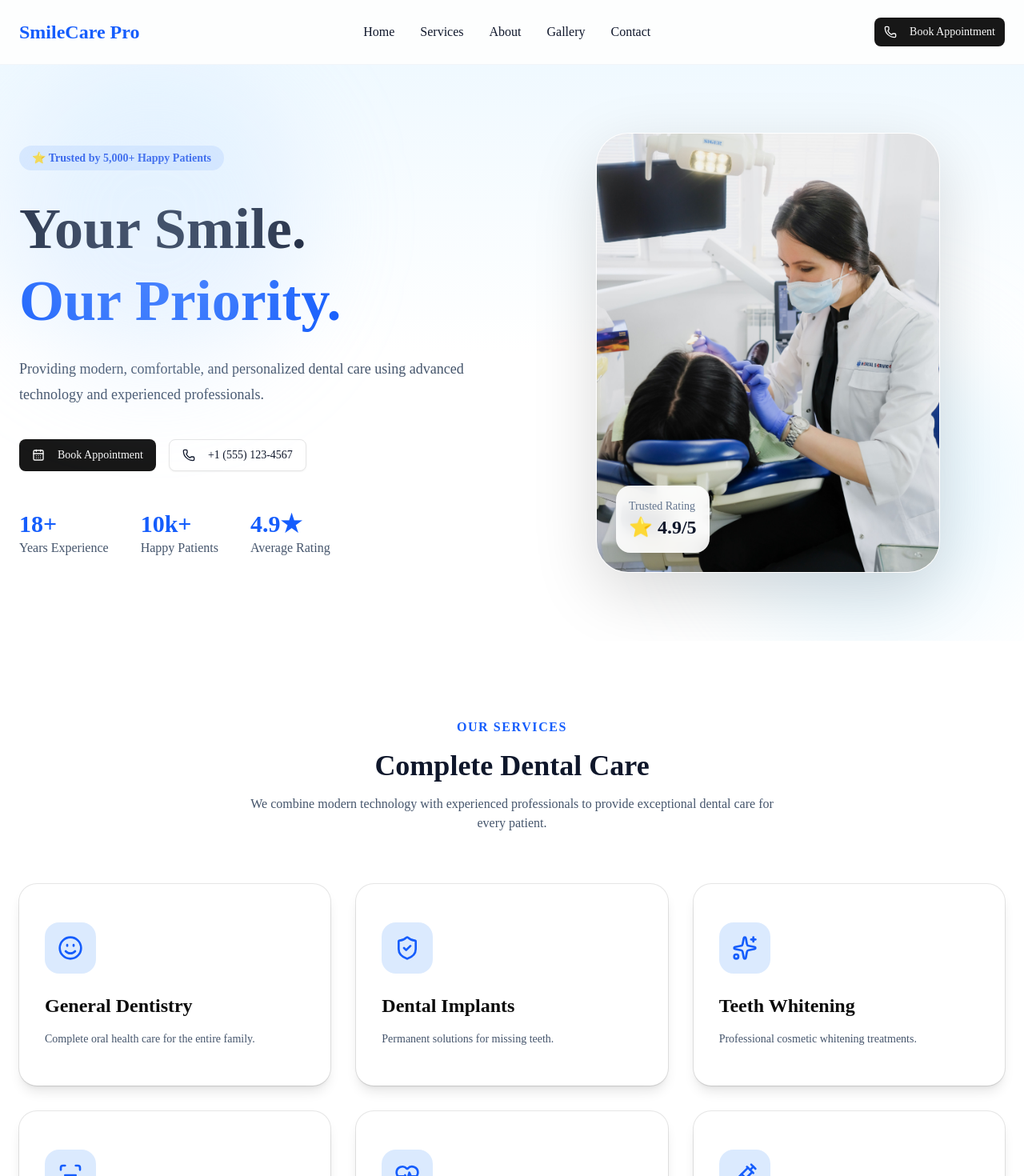
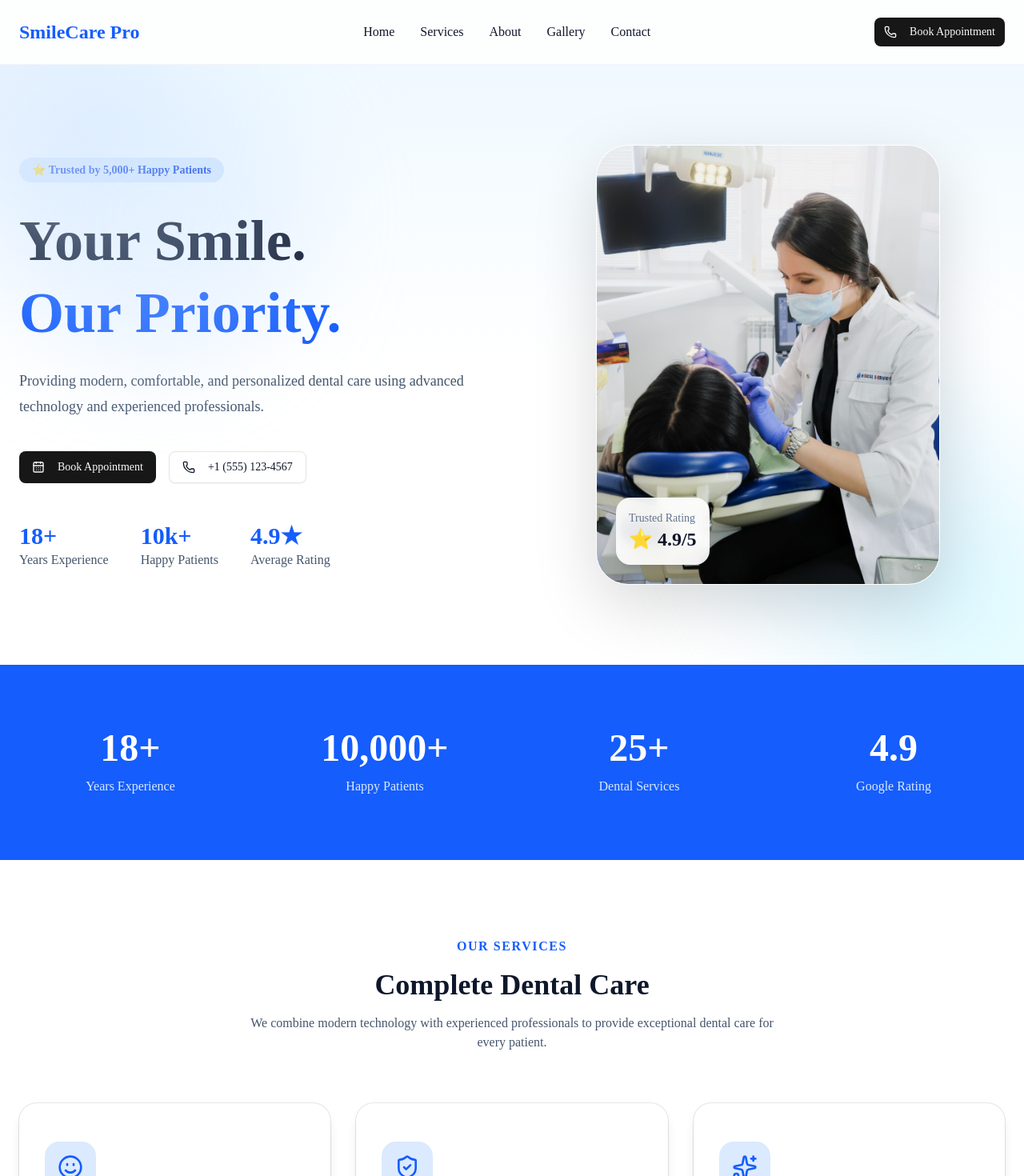
Before and after one commit to Ahmed18273/smilecare-pro, a Next.js app: page / in a window 1280 px wide. Shown: the top 1470 px of the page at 80% size. Built offline with nearby package versions, Linux system fonts and the light colour scheme.

Commit message:
Improve homepage layout and animations

```diff
--- a/app/page.tsx
+++ b/app/page.tsx
@@ -4,14 +4,18 @@ import Services from "@/components/home/Services";
 import WhyChooseUs from "@/components/home/WhyChooseUs";
 import Stats from "@/components/home/stats";
 import Footer from "@/components/layout/footer";
+import About from "@/components/home/about";
+import Testimonials from "@/components/home/testimonials";
 export default function Home() {
   return (
     <>
       <Navbar />
       <Hero />
+      <Stats />
       <Services />
       <WhyChooseUs />
-      <Stats />
+      <About />
+      <Testimonials />
       <Footer />
     </>
   );
--- /dev/null
+++ b/components/animations/fade-in.tsx
@@ -0,0 +1,28 @@
+"use client";
+
+import { motion } from "framer-motion";
+import { ReactNode } from "react";
+
+type FadeInProps = {
+  children: ReactNode;
+  delay?: number;
+};
+
+export default function FadeIn({
+  children,
+  delay = 0,
+}: FadeInProps) {
+  return (
+    <motion.div
+      initial={{ opacity: 0, y: 35 }}
+      whileInView={{ opacity: 1, y: 0 }}
+      viewport={{ once: true, amount: 0.2 }}
+      transition={{
+        duration: 0.6,
+        delay,
+      }}
+    >
+      {children}
+    </motion.div>
+  );
+}
--- a/components/home/Hero.tsx
+++ b/components/home/Hero.tsx
@@ -6,9 +6,11 @@ import { siteConfig } from "@/data/site";
 export default function Hero() {
   return (
     <section id="home" className="relative overflow-hidden bg-gradient-to-b from-sky-50 via-white to-white">
+      <div className="absolute -top-24 -left-24 h-72 w-72 rounded-full bg-blue-100 blur-3xl opacity-50"></div>
+      <div className="absolute -bottom-24 -right-24 h-72 w-72 rounded-full bg-cyan-100 blur-3xl opacity-50"></div>
       <div className="absolute left-0 top-0 h-96 w-96 rounded-full bg-blue-200/30 blur-3xl" />
         <div className="absolute right-0 bottom-0 h-96 w-96 rounded-full bg-sky-200/30 blur-3xl" />
-        <div className="mx-auto grid min-h-[90vh] max-w-7xl items-center gap-12 px-6 py-20 lg:grid-cols-2">
+        <div className="mx-auto grid min-h-[90vh] max-w-7xl items-center gap-12 px-6 py-25 lg:grid-cols-2">
 
         <div>
           <span className="rounded-full bg-blue-100 px-4 py-2 text-sm font-semibold text-blue-700">
--- /dev/null
+++ b/components/home/about.tsx
@@ -0,0 +1,52 @@
+import Image from "next/image";
+import { doctor } from "@/data/doctor";
+import FadeIn from "@/components/animations/fade-in";
+export default function About() {
+  return (
+    <section id="about" className="bg-white py-24">
+      <div className="mx-auto grid max-w-7xl gap-16 px-6 lg:grid-cols-2 lg:items-center">
+        <FadeIn>
+        <div className="relative h-[500px] overflow-hidden rounded-3xl">
+          <Image
+            src={doctor.image}
+            alt={doctor.name}
+            fill
+            sizes="(max-width: 1024px) 100vw, 50vw"
+            className="object-cover"
+          />
+        </div>
+        </FadeIn>
+        <FadeIn delay={0.2}>
+            <div>
+          <span className="font-semibold uppercase tracking-widest text-blue-600">
+            Meet Your Dentist
+          </span>
+
+          <h2 className="mt-4 text-4xl font-bold text-slate-900">
+            {doctor.name}
+          </h2>
+
+          <p className="mt-2 text-lg text-blue-600">
+            {doctor.degree}
+          </p>
+
+          <p className="mt-6 text-slate-600 leading-8">
+            {doctor.bio}
+          </p>
+
+          <div className="mt-8 grid gap-4 sm:grid-cols-2">
+            {doctor.achievements.map((item) => (
+              <div
+                key={item}
+                className="rounded-xl bg-slate-100 p-4 font-medium"
+              >
+                ✓ {item}
+              </div>
+            ))}
+          </div>
+        </div>
+        </FadeIn>
+      </div>
+    </section>
+  );
+}
--- a/components/home/stats.tsx
+++ b/components/home/stats.tsx
@@ -1,15 +1,38 @@
+"use client";
+
+import CountUp from "react-countup";
+import FadeIn from "@/components/animations/fade-in";
 import { stats } from "@/data/stats";
 
 export default function Stats() {
   return (
     <section className="bg-blue-600 py-20">
       <div className="mx-auto grid max-w-7xl grid-cols-2 gap-10 px-6 text-center text-white lg:grid-cols-4">
-        {stats.map((stat) => (
-          <div key={stat.label}>
-            <h2 className="text-5xl font-bold">{stat.number}</h2>
-            <p className="mt-3 text-blue-100">{stat.label}</p>
-          </div>
-        ))}
+        {stats.map((stat, index) => {
+          const value = Number(stat.number.replace(/[^0-9.]/g, ""));
+          const suffix = stat.number.replace(/[0-9.]/g, "");
+
+          return (
+            <FadeIn key={stat.label} delay={index * 0.1}>
+              <div>
+                <h2 className="text-5xl font-bold">
+                  <CountUp
+                    end={value}
+                    duration={2}
+                    enableScrollSpy
+                    scrollSpyOnce
+                    decimals={stat.number.includes(".") ? 1 : 0}
+                  />
+                  {suffix}
+                </h2>
+
+                <p className="mt-3 text-blue-100">
+                  {stat.label}
+                </p>
+              </div>
+            </FadeIn>
+          );
+        })}
       </div>
     </section>
   );
--- /dev/null
+++ b/components/home/testimonials.tsx
@@ -0,0 +1,44 @@
+import FadeIn from "@/components/animations/fade-in";
+import { testimonials } from "@/data/testimonials";
+
+export default function Testimonials() {
+  return (
+    <section className="bg-slate-50 py-24">
+      <div className="mx-auto max-w-7xl px-6">
+        <FadeIn>
+          <div className="text-center">
+            <span className="font-semibold uppercase tracking-widest text-blue-600">
+              Testimonials
+            </span>
+
+            <h2 className="mt-4 text-4xl font-bold text-slate-900">
+              What Our Patients Say
+            </h2>
+          </div>
+        </FadeIn>
+
+        <div className="mt-16 grid gap-8 md:grid-cols-3">
+          {testimonials.map((item, index) => (
+            <FadeIn key={item.name} delay={index * 0.15}>
+              <div className="rounded-3xl bg-white p-8 shadow-lg">
+                <p className="text-slate-600 leading-7">
+                  "{item.review}"
+                </p>
+
+                <div className="mt-8">
+                  <h3 className="font-semibold text-lg">
+                    {item.name}
+                  </h3>
+
+                  <p className="text-blue-600">
+                    {item.treatment}
+                  </p>
+                </div>
+              </div>
+            </FadeIn>
+          ))}
+        </div>
+      </div>
+    </section>
+  );
+}
--- /dev/null
+++ b/data/doctor.ts
@@ -0,0 +1,14 @@
+export const doctor = {
+  name: "Dr. Sarah Johnson",
+  degree: "DDS, Cosmetic & Family Dentist",
+  experience: "18+ Years of Experience",
+  bio: "Dedicated to providing comfortable, modern, and personalized dental care. Dr. Sarah Johnson has helped thousands of patients achieve healthy and confident smiles through preventive, restorative, and cosmetic dentistry.",
+  image: "/images/doctor/doctor.jpg",
+
+  achievements: [
+    "10,000+ Happy Patients",
+    "Advanced Cosmetic Dentistry",
+    "Digital Smile Design",
+    "Emergency Dental Care",
+  ],
+};
--- /dev/null
+++ b/data/testimonials.ts
@@ -0,0 +1,20 @@
+export const testimonials = [
+  {
+    name: "Emily Carter",
+    treatment: "Dental Implant",
+    review:
+      "The entire experience was outstanding. The staff was friendly, the clinic was modern, and my smile has never looked better.",
+  },
+  {
+    name: "Michael Brown",
+    treatment: "Teeth Whitening",
+    review:
+      "Professional, gentle, and highly skilled. I would confidently recommend this clinic to anyone.",
+  },
+  {
+    name: "Sophia Wilson",
+    treatment: "Routine Checkup",
+    review:
+      "From booking the appointment to the treatment itself, everything was smooth and stress-free.",
+  },
+];
```
Also changed, not shown: public/images/doctor/doctor.jpg (added).
